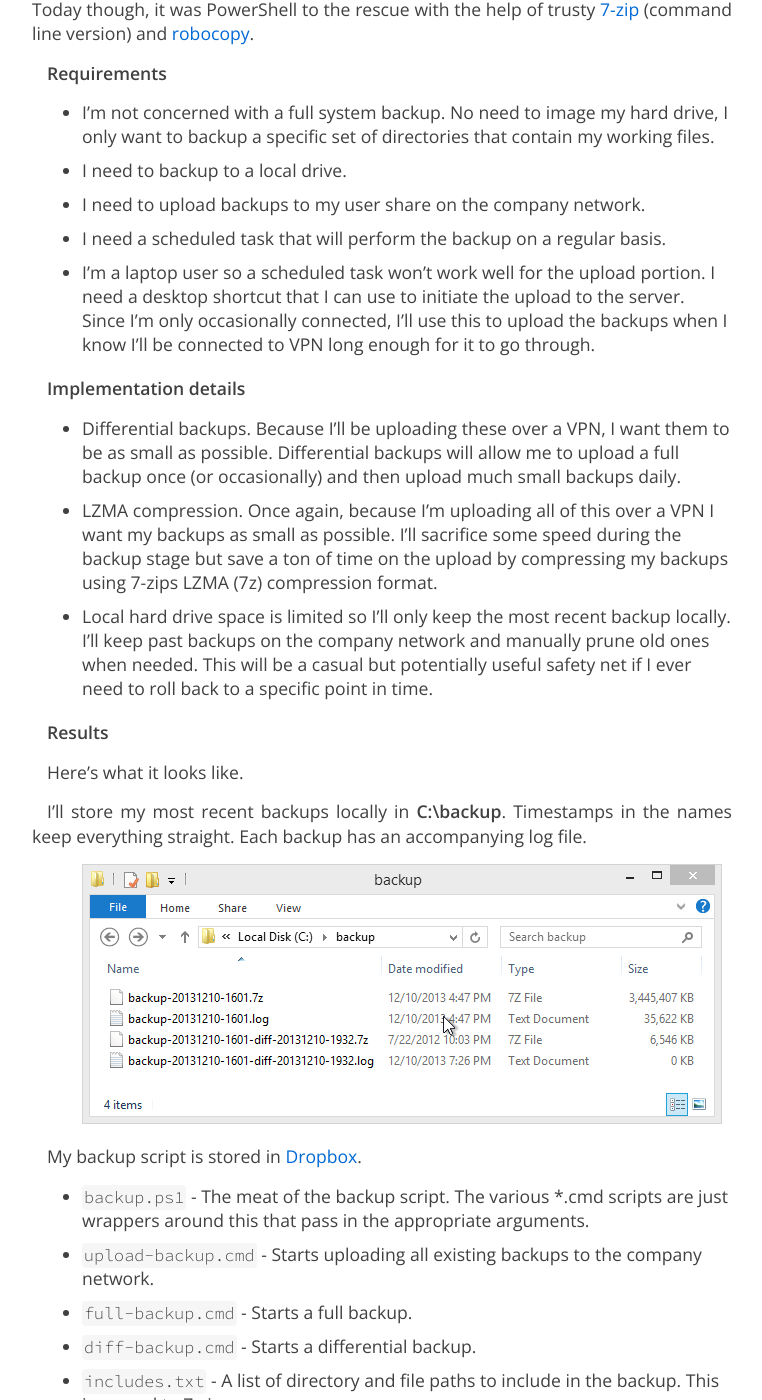
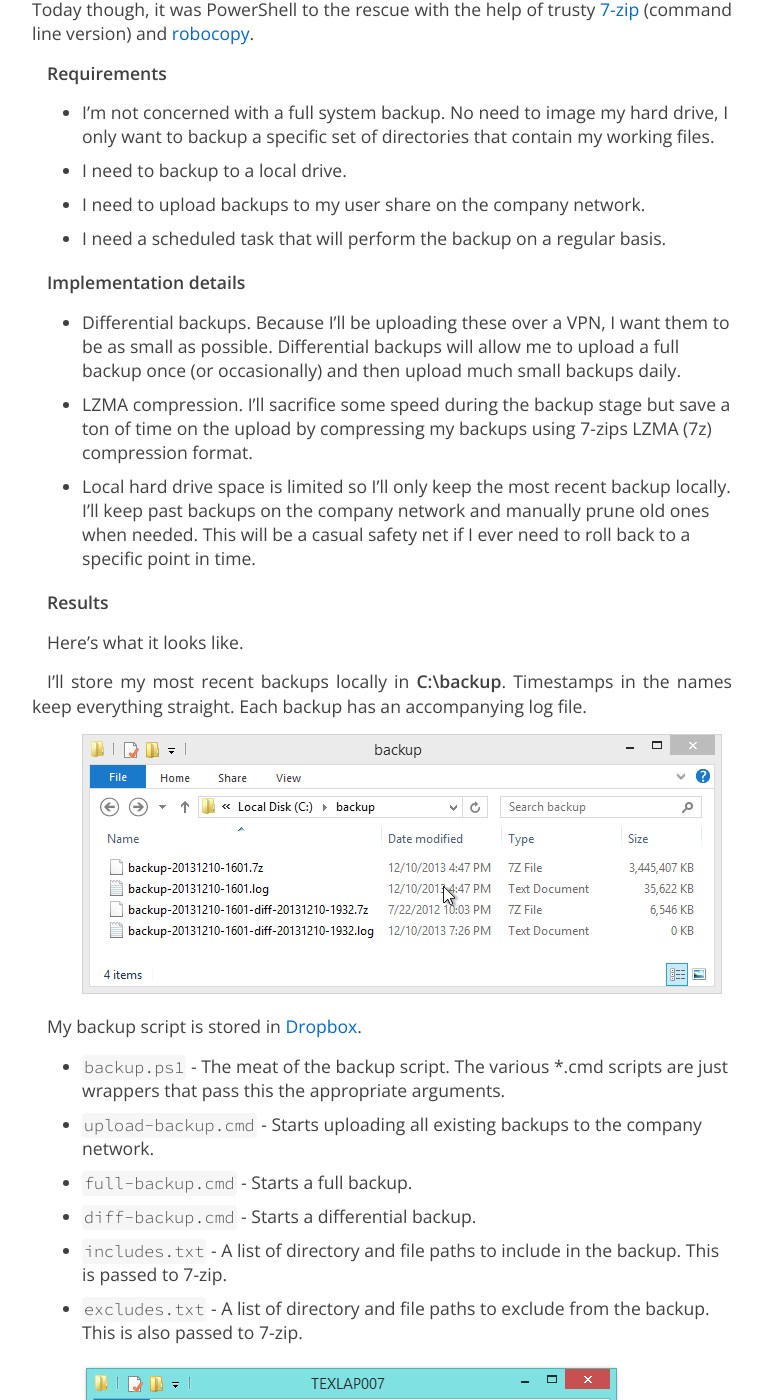
Before and after one commit to jpoehls/zduck.com, a Jekyll site: the page built from _posts/2013/2013-12-10-differential-backups-using-7zip-and-powershell.md, in a window 1280 px wide and 1400 px high, scrolled down 412 px. Shown: the whole window, without its empty margins (258-1020 px from the left). Built offline with Jekyll 4.4.1, drawn with Linux system fonts in a browser that asks for light colours; Markdown is read by kramdown in place of the engine named in the settings; comment, search, counter and statistics services are not loaded; some of the changed text lies outside the part shown.

Commit message:
Editing post verbiage

```diff
--- a/_posts/2013/2013-12-10-differential-backups-using-7zip-and-powershell.md
+++ b/_posts/2013/2013-12-10-differential-backups-using-7zip-and-powershell.md
@@ -17,13 +17,12 @@ There are as many backup strategies, scripts, and apps as there are computers. T
 * I need to backup to a local drive.
 * I need to upload backups to my user share on the company network.
 * I need a scheduled task that will perform the backup on a regular basis.
-* I'm a laptop user so a scheduled task won't work well for the upload portion. I need a desktop shortcut that I can use to initiate the upload to the server. Since I'm only occasionally connected, I'll use this to upload the backups when I know I'll be connected to VPN long enough for it to go through.
 
 **Implementation details**
 
 * Differential backups. Because I'll be uploading these over a VPN, I want them to be as small as possible. Differential backups will allow me to upload a full backup once (or occasionally) and then upload much small backups daily.
-* LZMA compression. Once again, because I'm uploading all of this over a VPN I want my backups as small as possible. I'll sacrifice some speed during the backup stage but save a ton of time on the upload by compressing my backups using 7-zips LZMA (7z) compression format.
-* Local hard drive space is limited so I'll only keep the most recent backup locally. I'll keep past backups on the company network and manually prune old ones when needed. This will be a casual but potentially useful safety net if I ever need to roll back to a specific point in time.
+* LZMA compression. I'll sacrifice some speed during the backup stage but save a ton of time on the upload by compressing my backups using 7-zips LZMA (7z) compression format.
+* Local hard drive space is limited so I'll only keep the most recent backup locally. I'll keep past backups on the company network and manually prune old ones when needed. This will be a casual safety net if I ever need to roll back to a specific point in time.
 
 **Results**
 
@@ -35,7 +34,7 @@ I'll store my most recent backups locally in **C:\backup**. Timestamps in the na
 
 My backup script is stored in [Dropbox][dropbox].
 
-* `backup.ps1` - The meat of the backup script. The various *.cmd scripts are just wrappers around this that pass in the appropriate arguments.
+* `backup.ps1` - The meat of the backup script. The various *.cmd scripts are just wrappers that pass this the appropriate arguments.
 * `upload-backup.cmd` - Starts uploading all existing backups to the company network.
 * `full-backup.cmd` - Starts a full backup.
 * `diff-backup.cmd` - Starts a differential backup.
@@ -199,11 +202,11 @@ $cmdArgs = @(
 
 The only thing to be aware of here is that if one of your `$cmdArg` items contains a SPACE then PowerShell will automatically wrap the argument in double quotes when passing it to the executable.
 
-> If you are having trouble getting your quotes and other special characters escaped properly, I've written [several EchoArgs apps][echoargs] to help. They just echo back the arguments passed in.
+> If you are having trouble getting your quotes and other special characters escaped properly, I've written [several EchoArgs apps][echoargs] to help. They just echo back the arguments passed in so you can see how they are being received.
 
 ## Epilogue
 
-Hopefully this will help you get a jump start on your own backup strategy. Hit me up in the comments if you have any questions regarding other parts of the implementation.
+Hopefully this will help you get a jump start on your own backup strategy. Please, hit me up in the comments if you have any questions.
 
 [7zip]: http://www.7-zip.org
 [robocopy]: http://technet.microsoft.com/en-us/library/cc733145.aspx
```
Also changed, not shown: other parts of _posts/2013/2013-12-10-differential-backups-using-7zip-and-powershell.md (+8 -4 lines).
